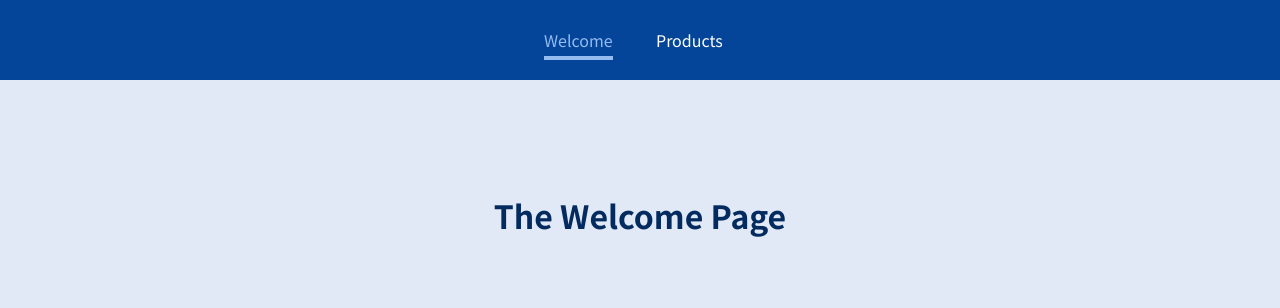
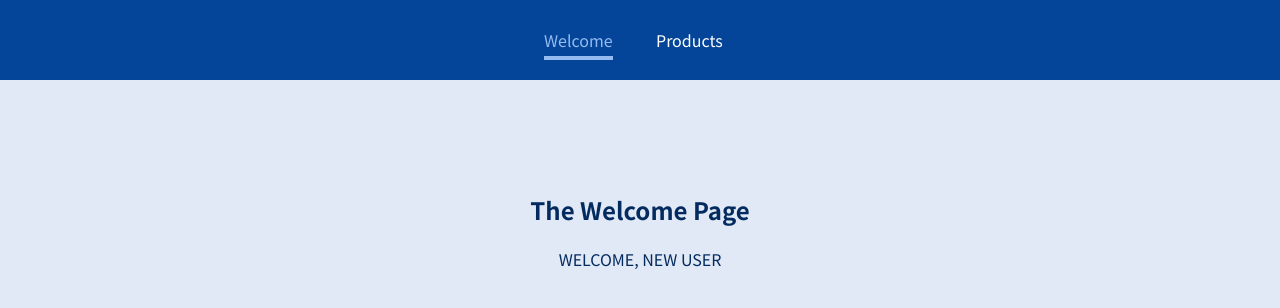
Before and after one commit to rawwr-cmd/Routing-multipage-spa, a JavaScript app: page /welcome/new-user in a window 1280 px wide. Shown: the top 308 px of the page. Built offline with nearby package versions, Linux system fonts and the light colour scheme.

Commit message:
nested routes and redirecting the user

```diff
--- a/src/App.js
+++ b/src/App.js
@@ -1,4 +1,4 @@
-import { Route, Switch } from "react-router-dom";
+import { Route, Switch, Redirect } from "react-router-dom";
 import Welcome from "./pages/WelcomePage";
 import Products from "./pages/Products";
 import ProductDetail from "./pages/ProductDetails";
@@ -10,6 +10,9 @@
       <MainHeader />
       <main>
         <Switch>
+          <Route path="/" exact>
+            <Redirect to="/welcome" />
+          </Route>
           <Route path="/welcome">
             <Welcome />
           </Route>
--- a/src/pages/WelcomePage.js
+++ b/src/pages/WelcomePage.js
@@ -1,5 +1,15 @@
+import { Route } from "react-router-dom";
+
 const Welcome = () => {
-  return <h1>The Welcome Page</h1>;
+  return (
+    <section>
+      <h1>The Welcome Page</h1>
+
+      <Route path="/welcome/new-user">
+        <p>WELCOME, NEW USER</p>
+      </Route>
+    </section>
+  );
 };
 
 export default Welcome;
```
